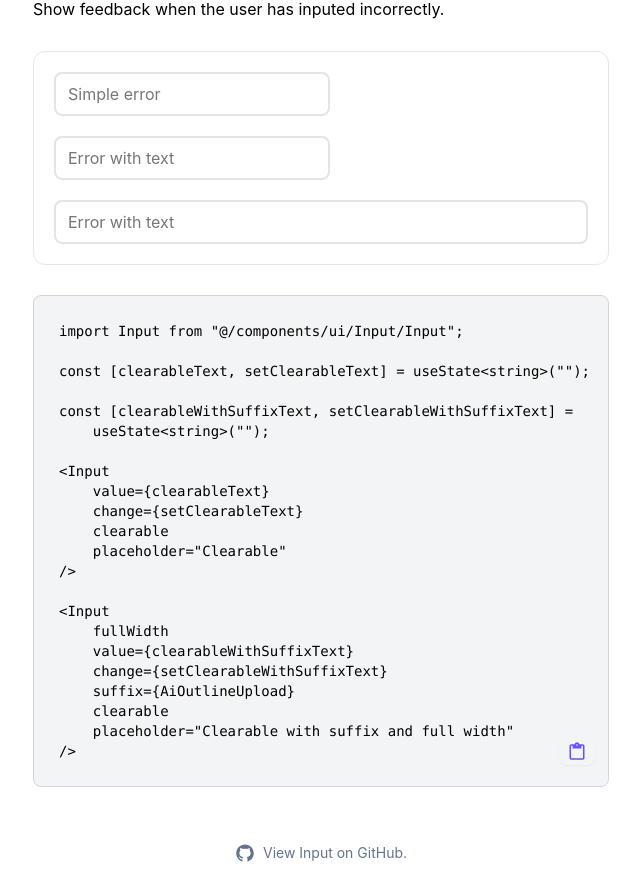
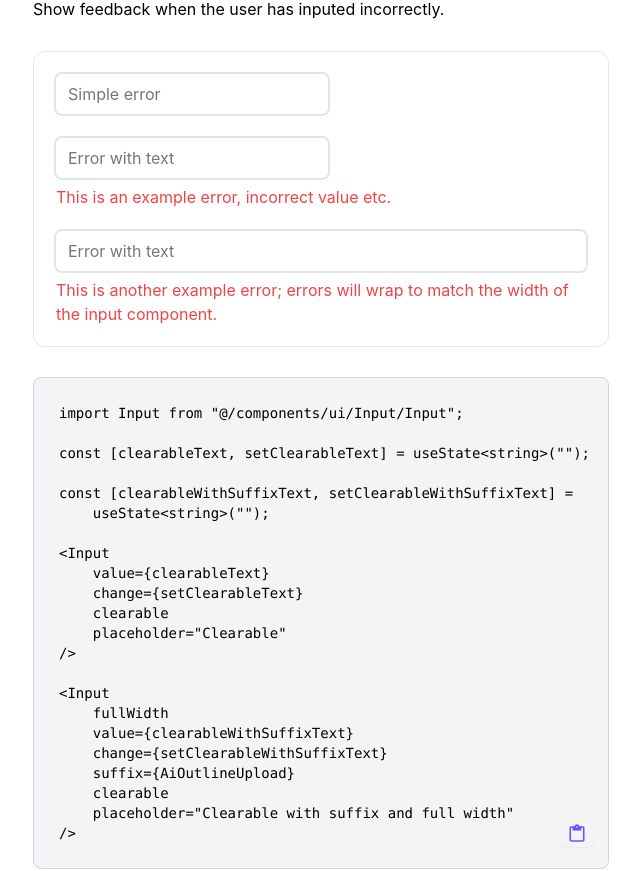
Before and after one commit to elijahnikov/ui, a Next.js app: page /input in a window 1280 px wide. Shown: the part 3273-4144 px from the top of the page, without its empty margins (351-991 px from the left). Built offline with nearby package versions, Linux system fonts and the light colour scheme; a web font is replaced by a local one.

Commit message:
render errortext if prop is passed

```diff
--- a/src/components/ui/Input/Input.tsx
+++ b/src/components/ui/Input/Input.tsx
@@ -40,6 +40,11 @@ const input = cva(["py-2 px-3", "rounded-lg", "border-[2px]", "outline-none"], {
             disabled: false,
             intent: "default",
             className: "bg-white dark:bg-black",
+        },
+        {
+            error: true,
+            intent: "default",
+            className: "focus:border-red-500 dark:focus:border-red-500",
         },
     ],
     defaultVariants: {
@@ -171,6 +176,19 @@ const Input = React.forwardRef<HTMLInputElement, InputProps>(
                             </p>
                         </div>
                     )}
+                    {/* if errorText is passed */}
+                    {errorText && (
+                        <p
+                            // use offsetWidth to set the width of the error text
+                            // same as the input width
+                            className={`${
+                                inputRef.current &&
+                                `w-[${inputRef.current.offsetWidth}px]`
+                            } mt-[5px] ml-[2px] text-red-500`}
+                        >
+                            {errorText}
+                        </p>
+                    )}
                 </div>
             </>
         );
--- a/src/pages/input.tsx
+++ b/src/pages/input.tsx
@@ -146,7 +146,7 @@ const InputPage = ({}: InputPageProps) => {
                     <Input
                         error
                         fullWidth
-                        errorText="This is an example error"
+                        errorText="This is another example error; errors will wrap to match the width of the input component."
                         placeholder="Error with text"
                     />
                 </div>
```
